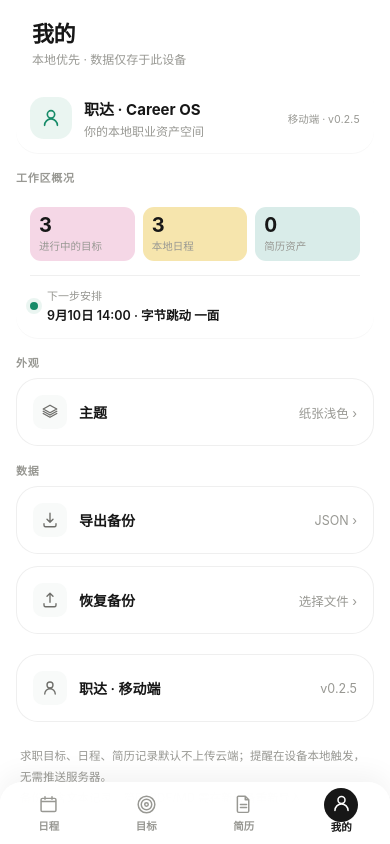
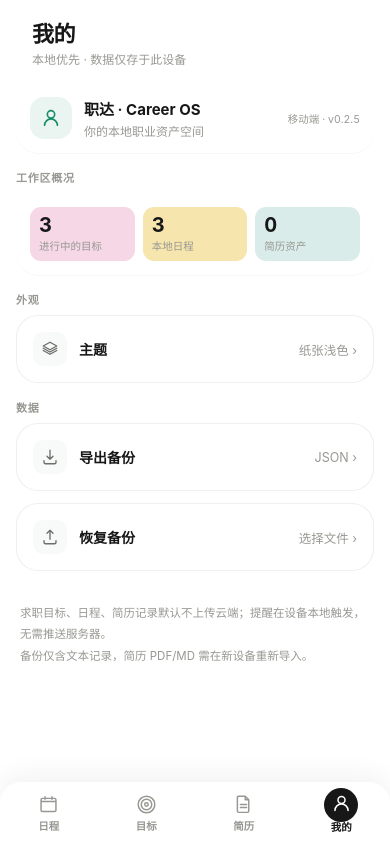
Before and after one commit to k247216/ResumeGo, a Vue app in the folder mobile/: page /me in a window 390 px wide. Built offline with nearby package versions, Linux system fonts and the light colour scheme.

Commit message:
fix(mobile): 收敛我的页面为个人设置

```diff
--- a/mobile/src/views/MeView.vue
+++ b/mobile/src/views/MeView.vue
@@ -13,12 +13,6 @@ const fileRef = ref<HTMLInputElement | null>(null)
 const activeTargetCount = computed(() => listTargets().filter((target) => target.status === 'active').length)
 const resumeCount = computed(() => listResumes().length)
 const scheduleCount = computed(() => listSchedules().length)
-const nextSchedule = computed(() => listSchedules().find((event) => new Date(event.startTime).getTime() >= Date.now() - 3_600_000) ?? null)
-function nextScheduleLabel() {
-  if (!nextSchedule.value) return '暂时没有下一场安排'
-  const date = new Date(nextSchedule.value.startTime)
-  return `${date.getMonth() + 1}月${date.getDate()}日 ${String(date.getHours()).padStart(2, '0')}:${String(date.getMinutes()).padStart(2, '0')} · ${nextSchedule.value.title}`
-}
 
 function chooseTheme(value: Theme) {
   theme.value = value
@@ -83,7 +77,6 @@ async function onImportFile(e: Event) {
         <div class="metric-card pastel-yellow"><strong>{{ scheduleCount }}</strong><small>本地日程</small></div>
         <div class="metric-card pastel-mint"><strong>{{ resumeCount }}</strong><small>简历资产</small></div>
       </div>
-      <div class="me-next"><span class="me-next-dot" /><span><small>下一步安排</small><strong>{{ nextScheduleLabel() }}</strong></span></div>
     </section>
 
     <p class="section-kicker">外观</p>
@@ -111,11 +104,6 @@ async function onImportFile(e: Event) {
     </div>
 
     <div class="about">
-      <div class="setting-row" style="cursor: default">
-        <span class="sr-ic"><AppIcon name="user" :size="18" /></span>
-        <span class="s-label">职达 · 移动端</span>
-        <span class="s-value">v0.2.5</span>
-      </div>
       <p class="about-note">求职目标、日程、简历记录默认不上传云端；提醒在设备本地触发，无需推送服务器。<br>备份仅含文本记录，简历 PDF/MD 需在新设备重新导入。</p>
     </div>
 
```
